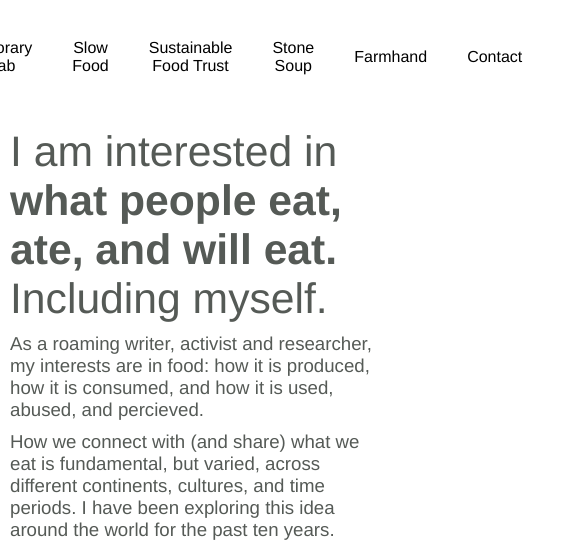
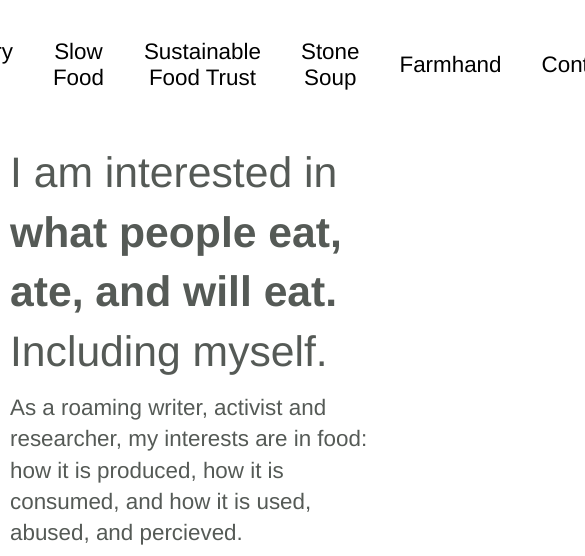
Before and after one commit to tttgm/daves-portfolio, an Eleventy site: page archive/index.html in a window 390 px wide. Shown: the part 241-797 px from the top of the page, 585 px wide, since content can reach past the window. Built offline with nearby package versions, Linux system fonts and the light colour scheme; Eleventy itself is replaced by a stand-in of ours; files that its build step writes are made by us from their sources; files whose address does not match are found by name; a web font is replaced by a local one.

Commit message:
incr font size on small screens

```diff
--- a/css/styles.css
+++ b/css/styles.css
@@ -379,6 +379,7 @@ img.resize {
 .top-nav {
   display: flex;
   gap: 0;
+  font-size: 1.2rem;
   align-items: center;
   justify-content: center;  /* Center horizontally */
   width: 100%;             /* Ensure full width */
@@ -488,6 +489,11 @@ article p {
     margin-left: 2.5%;
   }
 
+  p {
+    font-size: 1.4rem;
+    line-height: 1.4;
+  }
+
   #about {
     padding: 1rem 0;
     grid-template-columns: 100%;
@@ -499,6 +505,15 @@ article p {
 
   #about p {
     margin: 10px;
+  }
+
+  .top-nav {
+    width: 90%;
+    margin: auto;
+  }
+
+  .top-nav > a, .dropdown-trigger, .dropdown-content > a {
+    font-size: 1.4rem;
   }
 
   .pg-title p {
@@ -526,6 +541,15 @@ and (max-device-width : 667px) {
 
   body > header {
     margin-left: 2.5%;
+  }
+
+  .top-nav {
+    width: 90%;
+    margin: auto;
+  }
+
+  .top-nav > a, .dropdown-trigger, .dropdown-content > a {
+    font-size: 1.4rem;
   }
 
   #about {
```
Also changed, not shown: 1 other file.
